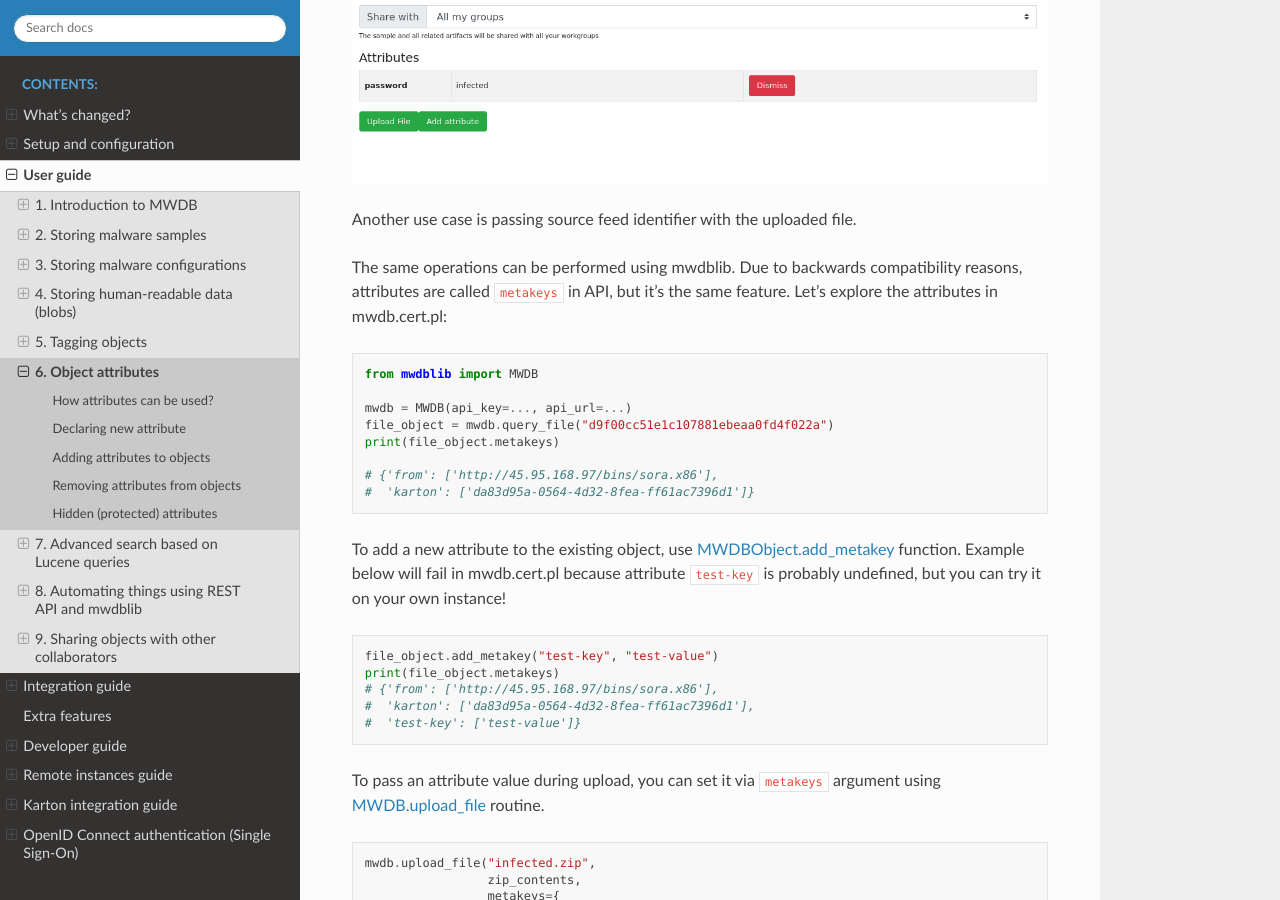
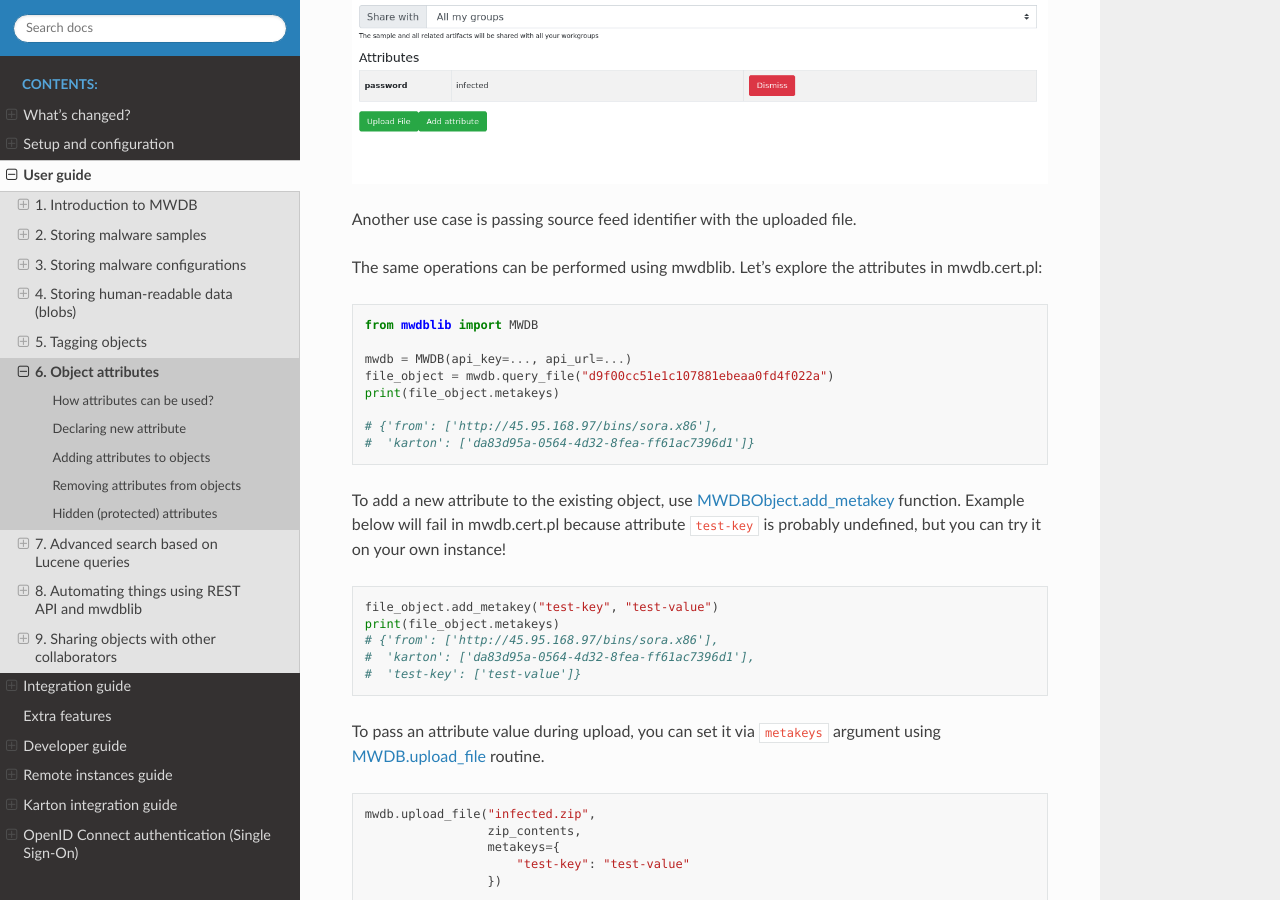
Before and after one commit to CERT-Polska/mwdb-core, a Sphinx documentation site: the page built from docs/user-guide/6-Object-attributes.rst, in a window 1280 px wide and 900 px high, scrolled down 3062 px. Built offline with Sphinx 7.4.7 and the Read the Docs theme 2.0.0, drawn with Linux system fonts in a browser that asks for light colours.

Commit message:
User guide 2rd chapter update + small changes

```diff
--- a/docs/user-guide/2-Storing-malware-samples.rst
+++ b/docs/user-guide/2-Storing-malware-samples.rst
@@ -12,6 +12,7 @@ Files are described by the following attributes:
 
 
 * **File name**\ : original sample name
+* **Variant file names**\ : other names that sample was uploaded with
 * **File size**\ : file size in bytes
 * **File type**\ : file type returned by Unix ``file`` command
 * **MD5**\ , **SHA1**\ , **SHA256**\ , **SHA512** - hash digest from file contents that can be used as object reference
--- a/docs/user-guide/6-Object-attributes.rst
+++ b/docs/user-guide/6-Object-attributes.rst
@@ -82,7 +82,7 @@ Attributes can be added during object upload. It's really useful if you want to
 
 Another use case is passing source feed identifier with the uploaded file.
 
-The same operations can be performed using mwdblib. Due to backwards compatibility reasons, attributes are called ``metakeys`` in API, but it's the same feature. Let's explore the attributes in mwdb.cert.pl:
+The same operations can be performed using mwdblib. Let's explore the attributes in mwdb.cert.pl:
 
 .. code-block:: python
 
```
